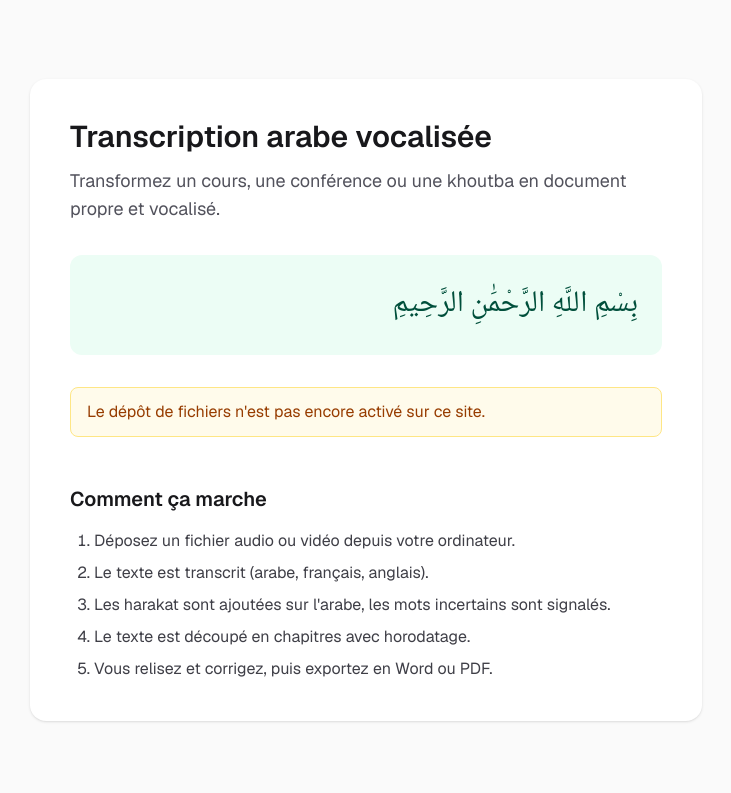
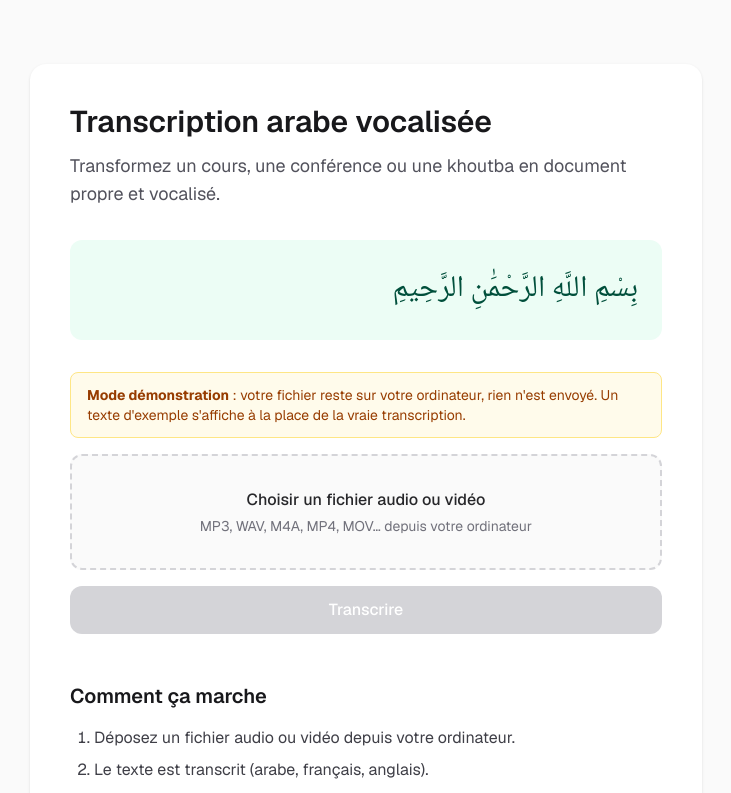
Before and after one commit to ob3761810-lab/ob3761810-lab-transcription-arabe, a Next.js app: page / in a window 1280 px wide. Shown: the top 793 px of the page, without its empty margins (274-1005 px from the left). Built offline with nearby package versions, Linux system fonts and the light colour scheme.

Commit message:
Étape 1 : mode démonstration tant que le stockage et la transcription ne sont pas configurés
Co-Authored-By: Claude Opus 5.5 <noreply@anthropic.com>
Claude-Session: https://claude.ai/code/session_01Q3RThxN6DopmUD3LwcECwQ

```diff
--- a/app/components/UploadForm.tsx
+++ b/app/components/UploadForm.tsx
@@ -2,9 +2,11 @@
 
 // Formulaire de dépôt : envoie le fichier vers le stockage privé,
 // demande la transcription au serveur, puis affiche le texte brut.
+// En mode démonstration, rien n'est envoyé : un texte d'exemple est affiché.
 
 import { upload } from "@vercel/blob/client";
 import { useState } from "react";
+import { DEMO_TRANSCRIPTION } from "@/lib/demo";
 import type { Transcription } from "@/lib/transcription";
 
 type Status =
@@ -38,24 +40,23 @@ function safeFileName(name: string): string {
   return name.normalize("NFKD").replace(/[^a-zA-Z0-9._-]/g, "_");
 }
 
-// `enabled` vaut false tant que le stockage et la transcription ne sont pas configurés.
-export default function UploadForm({ enabled }: { enabled: boolean }) {
+// `demo` vaut true tant que le stockage et la transcription ne sont pas configurés.
+export default function UploadForm({ demo }: { demo: boolean }) {
   const [file, setFile] = useState<File | null>(null);
   const [status, setStatus] = useState<Status>({ step: "idle" });
 
   const busy = status.step === "uploading" || status.step === "transcribing";
 
-  if (!enabled) {
-    return (
-      <p className="mt-8 rounded-lg border border-amber-200 bg-amber-50 px-4 py-3 text-amber-800">
-        Le dépôt de fichiers n&apos;est pas encore activé sur ce site.
-      </p>
-    );
-  }
-
   async function handleSubmit(event: React.FormEvent) {
     event.preventDefault();
     if (!file) return;
+
+    if (demo) {
+      setStatus({ step: "transcribing" });
+      await new Promise((resolve) => setTimeout(resolve, 2000));
+      setStatus({ step: "done", transcription: DEMO_TRANSCRIPTION, fileName: file.name });
+      return;
+    }
 
     try {
       setStatus({ step: "uploading", percent: 0 });
@@ -96,6 +97,14 @@ export default function UploadForm({ enabled }: { enabled: boolean }) {
 
   return (
     <div className="mt-8">
+      {demo && (
+        <p className="mb-4 rounded-lg border border-amber-200 bg-amber-50 px-4 py-3 text-sm text-amber-800">
+          <strong>Mode démonstration</strong> : votre fichier reste sur votre ordinateur, rien
+          n&apos;est envoyé. Un texte d&apos;exemple s&apos;affiche à la place de la vraie
+          transcription.
+        </p>
+      )}
+
       <form onSubmit={handleSubmit} className="space-y-4">
         <label className="block rounded-xl border-2 border-dashed border-zinc-300 bg-zinc-50 px-6 py-8 text-center hover:border-emerald-400">
           <span dir="auto" className="block font-medium text-zinc-800">
@@ -150,9 +159,15 @@ export default function UploadForm({ enabled }: { enabled: boolean }) {
             {status.transcription.durationSeconds !== null &&
               ` · Durée : ${formatDuration(status.transcription.durationSeconds)}`}
           </p>
-          <p className="mt-2 text-sm text-amber-700">
-            Texte non relu : il peut contenir des erreurs.
-          </p>
+          {demo ? (
+            <p className="mt-2 text-sm font-medium text-amber-700">
+              Exemple de démonstration : ce n&apos;est pas la transcription de votre fichier.
+            </p>
+          ) : (
+            <p className="mt-2 text-sm text-amber-700">
+              Texte non relu : il peut contenir des erreurs.
+            </p>
+          )}
           {/* Chaque ligne prend le sens de sa propre langue :
               arabe de droite à gauche, français/anglais de gauche à droite. */}
           <div className="transcript mt-4 space-y-2 rounded-xl border border-zinc-200 bg-white p-6 text-lg leading-loose text-zinc-900">
--- a/app/page.tsx
+++ b/app/page.tsx
@@ -8,10 +8,9 @@ const etapes = [
   "Vous relisez et corrigez, puis exportez en Word ou PDF.",
 ];
 
-// Le dépôt n'est proposé que si les clés du stockage et de la transcription sont réglées.
-const transcriptionConfigured = Boolean(
-  process.env.BLOB_READ_WRITE_TOKEN && process.env.ELEVENLABS_API_KEY,
-);
+// Tant que les clés du stockage et de la transcription ne sont pas réglées,
+// le site fonctionne en mode démonstration.
+const demoMode = !(process.env.BLOB_READ_WRITE_TOKEN && process.env.ELEVENLABS_API_KEY);
 
 export default function Home() {
   return (
@@ -34,7 +33,7 @@ export default function Home() {
           بِسْمِ اللَّهِ الرَّحْمَٰنِ الرَّحِيمِ
         </p>
 
-        <UploadForm enabled={transcriptionConfigured} />
+        <UploadForm demo={demoMode} />
 
         <h2 className="mt-12 text-xl font-semibold text-zinc-900">
           Comment ça marche
--- /dev/null
+++ b/lib/demo.ts
@@ -0,0 +1,17 @@
+// Mode démonstration : utilisé tant que le stockage et la transcription ne sont pas configurés.
+// Le fichier de l'utilisateur n'est envoyé nulle part ; on affiche ce texte d'exemple à la place.
+
+import type { Transcription } from "@/lib/transcription";
+
+export const DEMO_TRANSCRIPTION: Transcription = {
+  languageCode: "ara",
+  text: [
+    "بسم الله، والحمد لله، والصلاة والسلام على رسول الله.",
+    "أما بعد، فموضوع درسنا اليوم هو الصبر وفضله.",
+    "Aujourd'hui, nous parlons de الصبر, c'est-à-dire la patience.",
+    "الصبر ثلاثة أنواع: صبر على الطاعة، وصبر عن المعصية، وصبر على أقدار الله.",
+    "Retenez bien ces trois catégories, nous y reviendrons en fin de cours.",
+  ].join("\n"),
+  words: [],
+  durationSeconds: null,
+};
```
